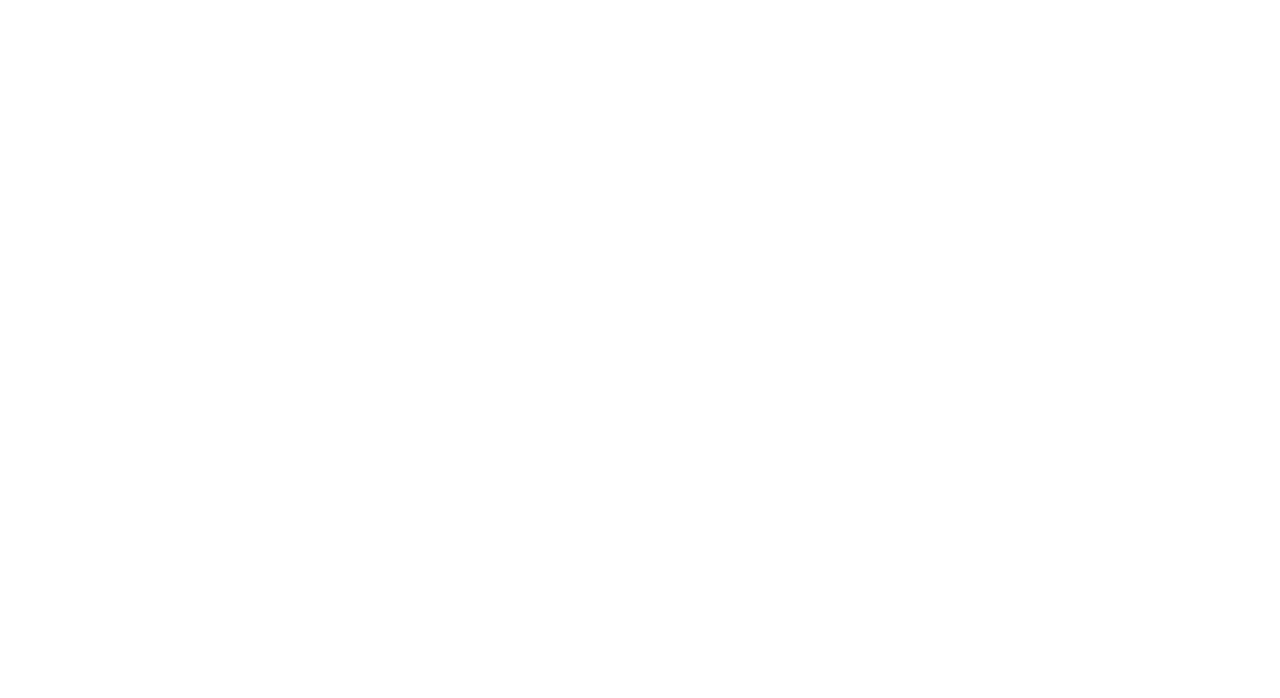
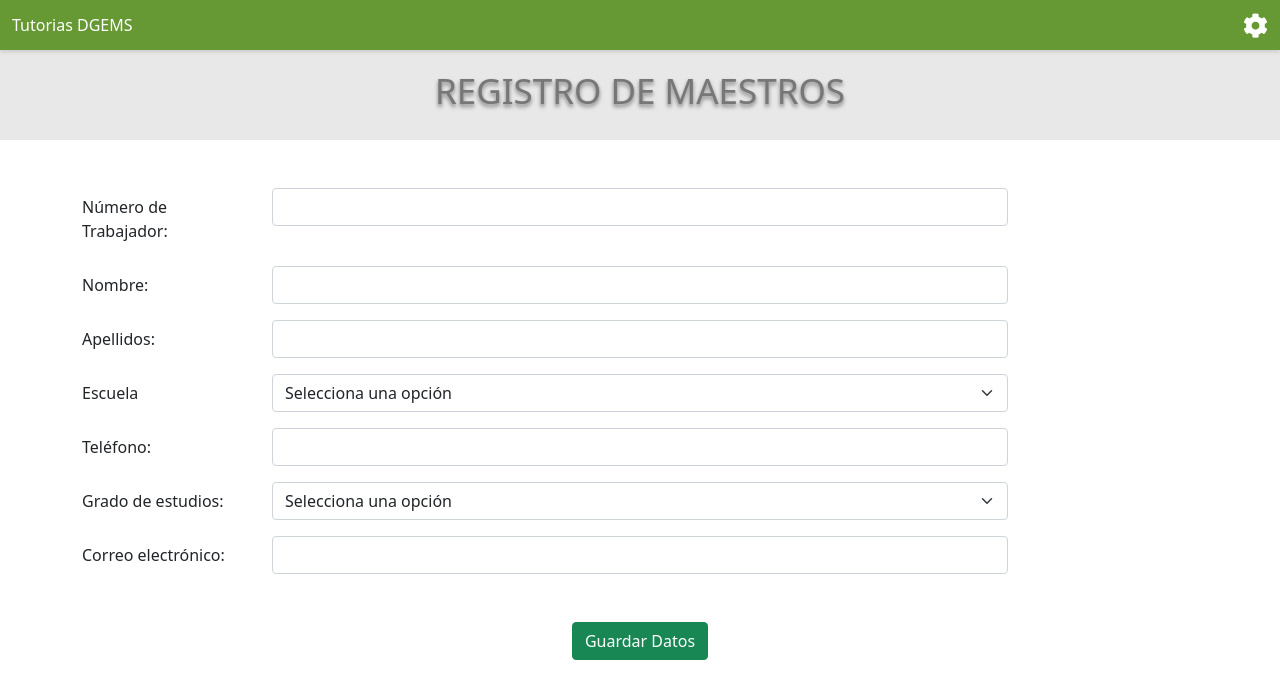
Before and after one commit to daviducol/citas-tutorias-dgems, a React (Create React App) app: page /maestros in a window 1280 px wide. Shown: the top 698 px of the page. Built offline with nearby package versions, Linux system fonts and the light colour scheme.

Commit message:
se realizo el manejo de las citas con el alamcenamiento de datos se creo el formulario de maestros y el archivo para el login de administrador

```diff
--- /dev/null
+++ b/src/components/auth/Logout.jsx
@@ -0,0 +1,17 @@
+import React, { useContext } from 'react'
+import { LoginContext } from '../../context/LoginContext'
+
+export const Logout = () => {
+
+    const { setLogin, setAlumno } = useContext(LoginContext);
+    const cerrarSesion = () => {
+        setLogin([])
+        setAlumno([]);
+    }
+
+    return (
+        <>
+            <i className="fas fa-sign-out-alt text-danger" onClick={cerrarSesion} style={{ cursor: 'pointer', fontSize: 25 }}></i>
+        </>
+    )
+}
--- a/src/components/auth/login.jsx
+++ b/src/components/auth/login.jsx
@@ -9,9 +9,9 @@
 
     const history = useHistory();
 
-    const { setLogin } = useContext(LoginContext);
+    const { setLogin, setAlumno } = useContext(LoginContext);
 
-    const responseGoogle =async (resp) => {
+    const responseGoogle = async (resp) => {
         if (!resp.profileObj) {
             return console.log('error',)
         }
@@ -23,15 +23,18 @@
             method: 'GET',
             headers: { 'Content-Type': 'application/json' },
         }
-        // const response= await fetch('https://citas-tutorias-dgems.herokuapp.com/api/alumnos', requestOptions);
-        const response= await fetch(`http://localhost:3500/api/alumnos/email?correo=${ resp.profileObj.email }`, {requestOptions});
+        const response = await fetch(`http://localhost:3500/api/alumnos/email?correo=${resp.profileObj.email}`, { requestOptions });
+        // const response = await fetch(`https://citas-tutorias-dgems.herokuapp.com/api/alumnos/email?correo=${resp.profileObj.email}`, { requestOptions });
         const data = await response.json();
         console.log(response);
         console.log(data);
-        if(data.err){
+        if (data.err) {
             console.log('exite correo')
+            console.log(data.estudiante);
+            setAlumno(data.estudiante);
+
             history.replace('/cita');
-        }else{
+        } else {
             history.push('/alumnos');
         }
 
--- a/src/components/pages/Alumnos.jsx
+++ b/src/components/pages/Alumnos.jsx
@@ -1,4 +1,4 @@
-import React, { useContext} from 'react'
+import React, { useContext } from 'react'
 
 import { Redirect, useHistory } from 'react-router-dom';
 import { LoginContext } from '../../context/LoginContext'
@@ -8,13 +8,13 @@
 
 export const Alumnos = () => {
 
-    const { login: data } = useContext(LoginContext);
+    const { login: data, setAlumno } = useContext(LoginContext);
 
     const history = useHistory();
 
     const bachilleratos = escuelas;
 
-    const [formState, handlerOnChange ] = useForm({
+    const [formState, handlerOnChange] = useForm({
         nombre: data.familyName,
         apellidos: data.givenName,
         genero: '',
@@ -24,18 +24,18 @@
         grupo: '',
     })
 
-    const { nombre,apellidos,genero,correo,bachillerato,grado,grupo } = formState;
+    const { nombre, apellidos, genero, correo, bachillerato, grado, grupo } = formState;
 
 
 
-    if(!data.familyName){
+    if (!data.familyName) {
         console.log(data)
         return (
             <Redirect to="/home" />
         );
     }
 
-    const handlerOnsubmit = async(ev)=>{
+    const handlerOnsubmit = async (ev) => {
         ev.preventDefault();
 
         const requestOptions = {
@@ -43,16 +43,27 @@
             headers: { 'Content-Type': 'application/json' },
             body: JSON.stringify(formState)
         }
-        // const response= await fetch('https://citas-tutorias-dgems.herokuapp.com/api/alumnos', requestOptions);
-        const response= await fetch('http://localhost:3500/api/alumnos', requestOptions);
-        const data = await response.json();
+        // const response = await fetch('https://citas-tutorias-dgems.herokuapp.com/api/alumnos', requestOptions);
+        const response = await fetch('http://localhost:3500/api/alumnos', requestOptions);
+        await response.json();
         console.log(response.status);
-        if(response.status === 200){
+        if (response.status === 200) {
             console.log('ingreso')
+            const { nombre, apellidos, correo: email, bachillerato, grado, grupo } = formState
+            const registro = {
+                nombre,
+                apellidos,
+                email,
+                bachillerato,
+                grado,
+                grupo
+            }
+            setAlumno(registro);
+            console.log(registro);
             history.replace('/cita');
 
         }
-        console.log(data)
+        // console.log(data)
     }
 
     return (
@@ -69,7 +80,7 @@
                     <div className="mb-3 row">
                         <label htmlFor="inputApellidos" className="col-sm-2 col-form-label">Apellidos</label>
                         <div className="col-sm-8">
-                        <input type="text" disabled className="form-control" id="inputApellidos" name="apellidos" value={apellidos} onChange={handlerOnChange}  />
+                            <input type="text" disabled className="form-control" id="inputApellidos" name="apellidos" value={apellidos} onChange={handlerOnChange} />
                         </div>
                     </div>
                     <div className="mb-3 row">
@@ -85,7 +96,7 @@
                     <div className="mb-3 row">
                         <label htmlFor="inputCorreo" className="col-sm-2 col-form-label">Correo electrónico</label>
                         <div className="col-sm-8">
-                        <input type="email" disabled className="form-control" id="inputCorreo" name="correo" value={correo} onChange={handlerOnChange}  />
+                            <input type="email" disabled className="form-control" id="inputCorreo" name="correo" value={correo} onChange={handlerOnChange} />
                         </div>
                     </div>
                     <div className="mb-3 row">
--- a/src/components/pages/Citas.jsx
+++ b/src/components/pages/Citas.jsx
@@ -1,31 +1,59 @@
 import React, { useContext } from 'react'
-import { Redirect } from 'react-router-dom';
+import { Redirect, useHistory } from 'react-router-dom';
 import { LoginContext } from '../../context/LoginContext';
 
 import { Header } from './Header'
 import { useForm } from '../../hooks/useForm';
-import { escuelas } from '../../helpers/escuelas';
+// import { escuelas } from '../../helpers/escuelas';
 
 export const Citas = () => {
+    const history = useHistory();
 
-    const [formState, handlerOnChange ] = useForm({
-        nombre: '',
-        apellidos: '',
+
+    const { login: data, alumno: estudiante, setLogin, setAlumno } = useContext(LoginContext);
+    const [formState, handlerOnChange] = useForm({
+        alumno: data.familyName,
+        apellidos: data.givenName,
         maestro: '',
         fecha: '',
         hora: '',
-        bachillerato: '',
-        grado: '',
-        grupo: '',
+        bachillerato: estudiante.bachillerato,
+        grado: estudiante.grado,
+        grupo: estudiante.grupo,
     })
-    const bachilleratos = escuelas;
+    // const bachilleratos = escuelas;
 
-    const agendarCita = (ev) => {
+    const agendarCita = async (ev) => {
         ev.preventDefault();
+
+        const crearCita = {
+            ...formState,
+            ligasMeet: 'http://liga1.com.mx',
+            correoAlumno: estudiante.email
+        }
+        console.log(crearCita);
+
+        const requestOptions = {
+            method: 'POST',
+            headers: { 'Content-Type': 'application/json' },
+            body: JSON.stringify(crearCita)
+        }
+        // const response = await fetch('https://citas-tutorias-dgems.herokuapp.com/api/alumnos', requestOptions);
+        const response = await fetch('http://localhost:3500/api/citas', requestOptions);
+        const data = await response.json();
+        console.log(response.status);
+        if (response.status === 200) {
+            console.log('ingreso')
+            setLogin([]);
+            setAlumno([]);
+            history.replace('/home');
+
+        }
+        console.log(data)
     }
 
-    const { login: data } = useContext(LoginContext);
-    if(!data.familyName){
+
+    if (!data.familyName) {
         console.log(data)
         return (
             <Redirect to="/home" />
@@ -34,7 +62,7 @@
 
 
 
-    const {nombre,apellidos,maestro,fecha,hora,bachillerato,grado,grupo } = formState;
+    const { alumno, apellidos, maestro, fecha, hora, bachillerato, grado, grupo } = formState;
 
     return (
         <>
@@ -73,55 +101,38 @@
                         </div>
                     </div>
                     <div className="mb-3 row">
-                        <label htmlFor="inputNombre" className="col-sm-2 col-form-label">Nombre</label>
+                        <label htmlFor="inputAlumno" className="col-sm-2 col-form-label">Nombre</label>
                         <div className="col-sm-8">
-                            <input type="text" disabled className="form-control" id="inputNombre" name="nombre" value={nombre} onChange={handlerOnChange} />
+                            <input type="text" disabled className="form-control" id="inputAlumno" name="alumno" value={alumno} onChange={handlerOnChange} />
                         </div>
                     </div>
                     <div className="mb-3 row">
                         <label htmlFor="inputApellidos" className="col-sm-2 col-form-label">Apellidos</label>
                         <div className="col-sm-8">
-                            <input type="text" disabled className="form-control" id="inputApellidos" name="apellidos" value={apellidos} onChange={handlerOnChange}  />
+                            <input type="text" disabled className="form-control" id="inputApellidos" name="apellidos" value={apellidos} onChange={handlerOnChange} />
                         </div>
                     </div>
                     <div className="mb-3 row">
                         <label htmlFor="inputEscuela" className="col-sm-2 col-form-label">Escuela</label>
                         <div className="col-sm-8">
-                            <select className="form-select" aria-label="Default select example" id="inputEscuela" name="bachillerato" value={bachillerato} onChange={handlerOnChange} >
-                                <option >Selecciona una opción</option>
-                                {
-                                    bachilleratos.map((bachi) => (
-                                        <option key={bachi.escuela} value={bachi.escuela}>{bachi.escuela}</option>
-                                    ))
-                                }
-                            </select>
+                            <input type="text" disabled className="form-control" id="inputEscuela" name="bachillerato" value={bachillerato} onChange={handlerOnChange} />
                         </div>
                     </div>
                     <div className="mb-3 row">
                         <label htmlFor="inputGrado" className="col-sm-2 col-form-label">Semestre</label>
                         <div className="col-sm-8">
-                            <select className="form-select" aria-label="Default select example" id="inputGrado" name="grado" value={grado} onChange={handlerOnChange} >
-                                <option >Selecciona una opción</option>
-                                <option value="1er">Primer semestre</option>
-                                <option value="3er">Tercer semestre</option>
-                                <option value="5to">Quinto semestre</option>
-                            </select>
+                            <input type="text" disabled className="form-control" id="inputGrado" name="grado" value={grado} onChange={handlerOnChange} />
                         </div>
                     </div>
                     <div className="mb-3 row">
                         <label htmlFor="inputGrupo" className="col-sm-2 col-form-label">Grupo</label>
                         <div className="col-sm-8">
-                            <select className="form-select" aria-label="Default select example" id="inputGrupo" name="grupo" value={grupo} onChange={handlerOnChange} >
-                                <option >Selecciona una opción</option>
-                                <option value="A">Grupo A</option>
-                                <option value="B">Grupo B</option>
-                                <option value="C">Grupo C</option>
-                            </select>
+                            <input type="text" disabled className="form-control" id="inputGrupo" name="grupo" value={grupo} onChange={handlerOnChange} />
                         </div>
                     </div>
                     <div className="d-flex justify-content-center mt-5 mb-5">
-                    <button type="submit" className="btn btn-success">Agendar cita</button>
-                </div>
+                        <button type="submit" className="btn btn-success">Agendar cita</button>
+                    </div>
                 </form>
 
             </div>
--- a/src/components/pages/Header.jsx
+++ b/src/components/pages/Header.jsx
@@ -1,8 +1,14 @@
-import React , {useContext} from 'react'
+import React, { useContext } from 'react'
+import { useHistory } from 'react-router-dom';
 import { LoginContext } from '../../context/LoginContext'
+import { Logout } from '../auth/Logout';
 
 export const Header = () => {
     const { login } = useContext(LoginContext);
+    const history = useHistory();
+    const loginAdmin = () => {
+        history.push('/maestros');
+    }
 
     return (
         <>
@@ -12,7 +18,19 @@
                     <div className="container-fluid">
                         <span className="header_text">Tutorias DGEMS</span>
                         {
-                        (login.length !== 0) && <img src={login.imageUrl} alt="avatar" style={{ height:40 }} className="rounded-circle" />
+                            (login.length !== 0)
+                                ?
+                                (
+                                    <div className="d-flex justify-content-end">
+                                        <img src={login.imageUrl} alt="avatar" style={{ height: 30, marginRight: 10 }} className="rounded-circle" />
+                                        <Logout />
+
+                                    </div>
+
+                                )
+                                : <div className="d-flex justify-content-end">
+                                    <i className="fas fa-cog text-white" onClick={loginAdmin} style={{ cursor: 'pointer', fontSize: 25 }}></i>
+                                </div>
 
                         }
                     </div>
--- a/src/components/pages/Maestros.jsx
+++ b/src/components/pages/Maestros.jsx
@@ -1,9 +1,100 @@
 import React from 'react'
+import { Header } from './Header';
+import { useForm } from '../../hooks/useForm';
+import { escuelas, escolaridad } from '../../helpers/escuelas';
+
 
 export const Maestros = () => {
+    const bachilleratos = escuelas;
+
+    const [formState, handlerOnChange] = useForm({
+        numTrabajador: '',
+        nombre: '',
+        apellidos: '',
+        dependecia: '',
+        telefono: '',
+        gradoEstudios: '',
+        ligasMeet: '',
+        correo: '',
+    });
+
+    const { numTrabajador, nombre, apellidos, dependecia, telefono, gradoEstudios, ligasMeet, correo } = formState;
+
     return (
-        <div>
+        <>
+            <Header />
+            <div className="index__caja">
+                <div className="row">
+                    <div className="col">
+                        <h1 className="index__titulo">Registro de maestros</h1>
+                    </div>
+                </div>
+            </div>
+            {/* Formulario maestros */}
+            <div className="container mt-5">
+                <form>
+                    <div className="mb-3 row">
+                        <label htmlFor="inputNumTrabajador" className="col-sm-2 col-form-label">Número de Trabajador: </label>
+                        <div className="col-sm-8">
+                            <input type="text" required className="form-control" id="inputNumTrabajador" name="numTrabajador" value={numTrabajador} onChange={handlerOnChange} />
+                        </div>
+                    </div>
+                    <div className="mb-3 row">
+                        <label htmlFor="inputNombre" className="col-sm-2 col-form-label">Nombre: </label>
+                        <div className="col-sm-8">
+                            <input type="text" required className="form-control" id="inputNombre" name="nombre" value={nombre} onChange={handlerOnChange} />
+                        </div>
+                    </div>
+                    <div className="mb-3 row">
+                        <label htmlFor="inputApellidos" className="col-sm-2 col-form-label">Apellidos: </label>
+                        <div className="col-sm-8">
+                            <input type="text" required className="form-control" id="inputNombre" name="apellidos" value={apellidos} onChange={handlerOnChange} />
+                        </div>
+                    </div>
+                    <div className="mb-3 row">
+                        <label htmlFor="inputDependencia" className="col-sm-2 col-form-label">Escuela</label>
+                        <div className="col-sm-8">
+                            <select className="form-select" aria-label="Default select example" id="inputDependencia" name="dependecia" value={dependecia} onChange={handlerOnChange} >
+                                <option >Selecciona una opción</option>
+                                {
+                                    bachilleratos.map((bachi) => (
+                                        <option key={bachi.escuela} value={bachi.escuela}>{bachi.escuela}</option>
+                                    ))
+                                }
+                            </select>
+                        </div>
+                    </div>
+                    <div className="mb-3 row">
+                        <label htmlFor="inputTelefono" className="col-sm-2 col-form-label">Teléfono: </label>
+                        <div className="col-sm-8">
+                            <input type="number" required className="form-control" id="inputTelefono" name="telefono" value={telefono} onChange={handlerOnChange} />
+                        </div>
+                    </div>
+                    <div className="mb-3 row">
+                        <label htmlFor="inputEstudios" className="col-sm-2 col-form-label">Grado de estudios: </label>
+                        <div className="col-sm-8">
+                            <select className="form-select" aria-label="Default select example" id="inputEstudios" name="gradoEstudios" value={gradoEstudios} onChange={handlerOnChange} >
+                                <option >Selecciona una opción</option>
+                                {
+                                    escolaridad.map((grado) => (
+                                        <option key={grado} value={grado}>{grado}</option>
+                                    ))
+                                }
+                            </select>
+                        </div>
+                    </div>
+                    <div className="mb-3 row">
+                        <label htmlFor="inputCorreo" className="col-sm-2 col-form-label">Correo electrónico: </label>
+                        <div className="col-sm-8">
+                            <input type="email" required className="form-control" id="inputCorreo" name="correo" value={correo} onChange={handlerOnChange} />
+                        </div>
+                    </div>
+                    <div className="d-flex justify-content-center mt-5 mb-5">
+                        <button type="submit" className="btn btn-success">Guardar Datos</button>
+                    </div>
+                </form>
 
-        </div>
+            </div>
+        </>
     )
 }
--- a/src/context/LoginContext.jsx
+++ b/src/context/LoginContext.jsx
@@ -5,8 +5,10 @@
 export const LoginProvider = ({ children }) => {
 
     const [login, setLogin] = useState([])
+    const [alumno, setAlumno] = useState([])
+
     return (
-        <LoginContext.Provider value={{login,setLogin}}>
+        <LoginContext.Provider value={{ login, setLogin, alumno, setAlumno }}>
             {children}
         </LoginContext.Provider>
     )
```
Also changed, not shown: public/index.html (+14 -7 lines), src/components/auth/LoginAdmin.jsx (added, +11 -0 lines), src/helpers/escuelas.js (+6 -4 lines). Lines whose indentation alone changed are shown as unchanged.
